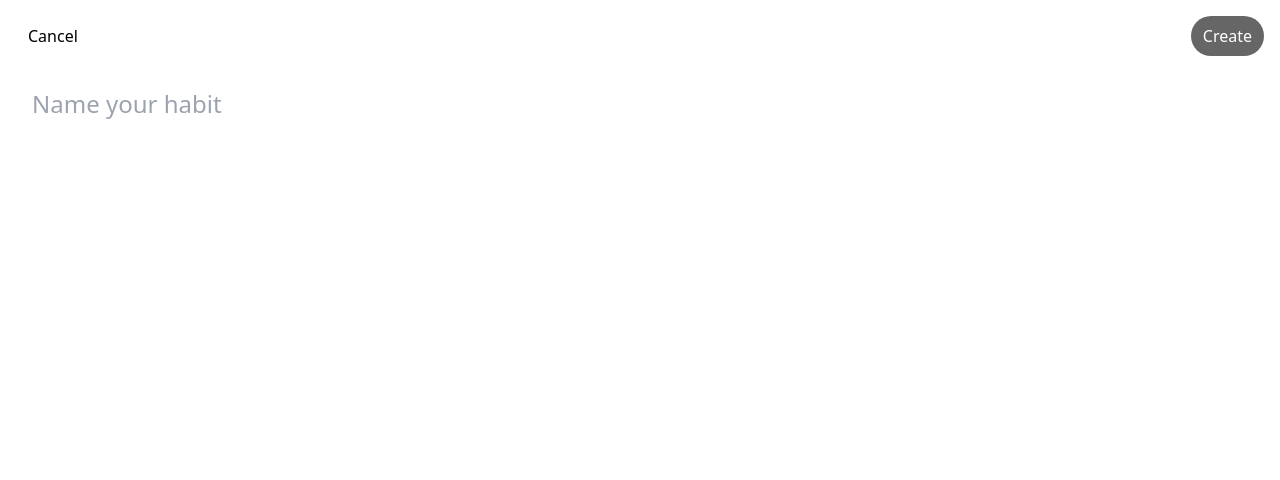
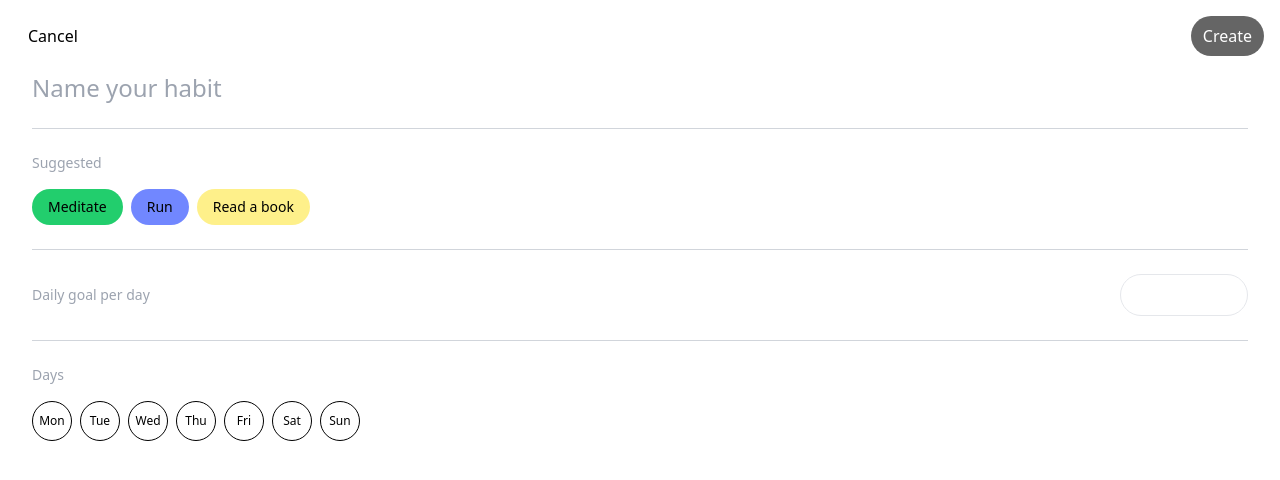
Before and after one commit to tiagc/stack, a React (Create React App) app: page / in a window 1280 px wide. Both pictures are taken after a click on the button "Create". Shown: the top 480 px of the page. Built offline with nearby package versions, Linux system fonts and the light colour scheme.

Commit message:
creation mode section expanded

```diff
--- a/src/App.tsx
+++ b/src/App.tsx
@@ -54,7 +54,7 @@ function App() {
     <div className="relative min-h-screen">
       <Navigation onNewStack={addNewStack} />
       {stacks.length > 0 && (
-        <h2 className="px-8 mt-36 mb-2 text-sm text-gray-500">
+        <h2 className="px-8 mt-36 mb-2 text-sm text-stackGray">
           Habits and routines
         </h2>
       )}
--- a/src/components/navigation/Navigation.tsx
+++ b/src/components/navigation/Navigation.tsx
@@ -32,7 +32,7 @@ export function Navigation({ onNewStack }: NavProps) {
   }, [isCreating]);
 
   return (
-    <div className="fixed top-0 z-10 w-full">
+    <div className="fixed top-0 z-10 w-full bg-white">
       <div className="p-4">
         <div className="flex justify-between items-center">
           <div className="w-[80px] flex justify-start">
@@ -66,12 +66,13 @@ export function Navigation({ onNewStack }: NavProps) {
           </div>
         </div>
 
-        {/* input appears on creationMode */}
+        {/* creation mode UI */}
         {isCreating && (
           <motion.div
-            className="mt-4"
+            className="mt-4 mb-4 px-4 space-y-6"
             initial={{ opacity: 0, y: -10 }}
             animate={{ opacity: 1, y: 0 }}>
+            {/* Input */}
             <input
               ref={inputRef}
               type="text"
@@ -81,8 +82,65 @@ export function Navigation({ onNewStack }: NavProps) {
                 if (e.key === "Enter") handleCreateClick();
               }}
               placeholder="Name your habit"
-              className="w-full text-2xl px-4 py-4 text-black bg-transparent outline-none focus:outline-none focus:ring-0 border-none"
+              className="w-full text-2xl text-black bg-transparent outline-none border-none"
             />
+
+            <hr className="border-gray-300" />
+
+            {/* suggested */}
+            <div className="space-y-4">
+              <h3 className="text-sm text-gray-400">Suggested</h3>
+              <div className="flex gap-2 flex-wrap">
+                {["Meditate", "Run", "Read a book"].map((suggestion, index) => {
+                  const bgColors = [
+                    "bg-stackGreen",
+                    "bg-stackBlue",
+                    "bg-yellow-200",
+                  ];
+                  const bgColor = bgColors[index % bgColors.length];
+
+                  return (
+                    <button
+                      key={suggestion}
+                      onClick={() => setNewStackName(suggestion)}
+                      className={`text-sm px-4 py-2 rounded-full transition hover:bg-gray-200 ${bgColor}`}>
+                      {suggestion}
+                    </button>
+                  );
+                })}
+              </div>
+            </div>
+
+            <hr className="border-gray-300" />
+
+            {/* daily goal */}
+            <div className="flex items-center justify-between">
+              <h3 className="text-sm text-gray-400">Daily goal per day</h3>
+              <input
+                type="number"
+                min={1}
+                placeholder=""
+                className="w-32 px-4 py-2 border rounded-full outline-none"
+              />
+            </div>
+
+            <hr className="border-gray-300" />
+
+            {/* days */}
+            <div className="space-y-4">
+              <h3 className="text-sm text-gray-400">Days</h3>
+              <div className="flex flex-wrap gap-2">
+                {["Mon", "Tue", "Wed", "Thu", "Fri", "Sat", "Sun"].map(
+                  (day) => (
+                    <button
+                      key={day}
+                      className="w-10 h-10 flex items-center justify-center rounded-full border border-black p-2 text-xs">
+                      {day}
+                    </button>
+                  )
+                )}
+              </div>
+            </div>
           </motion.div>
         )}
       </div>
```
